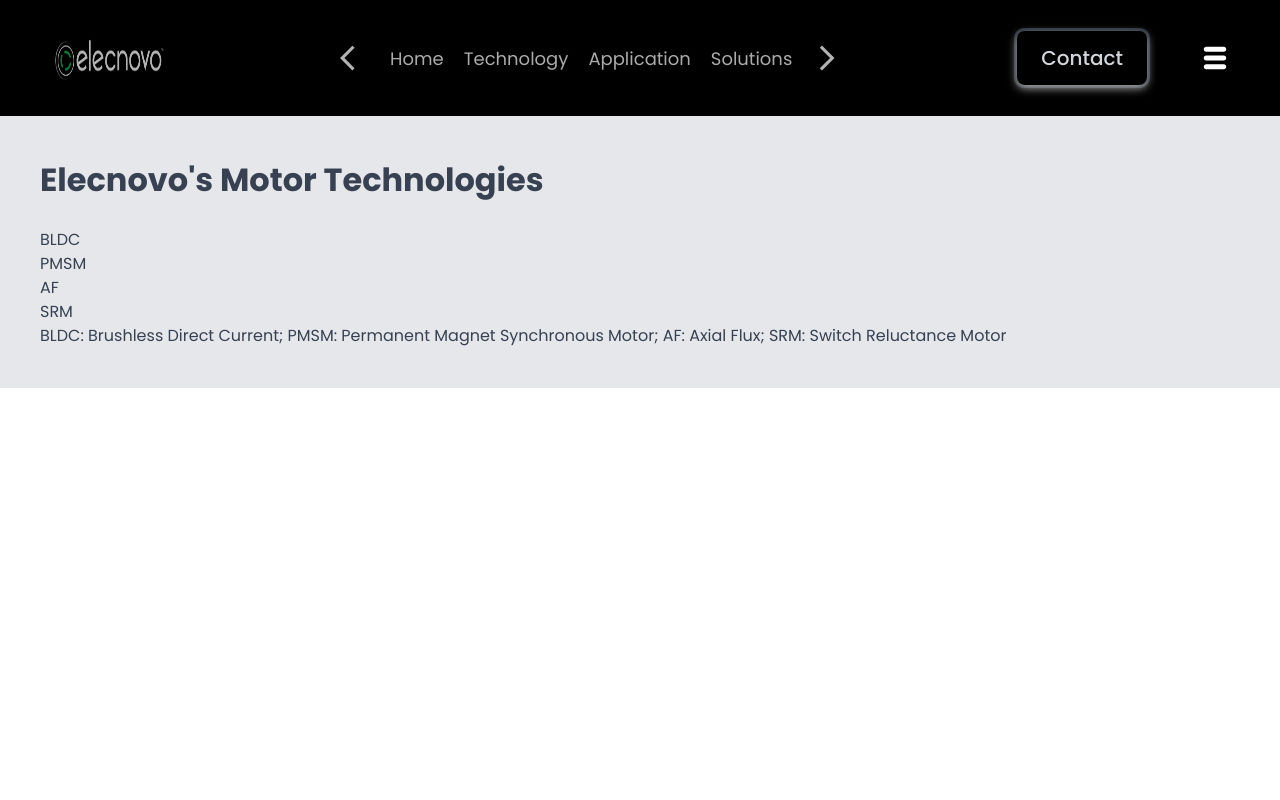
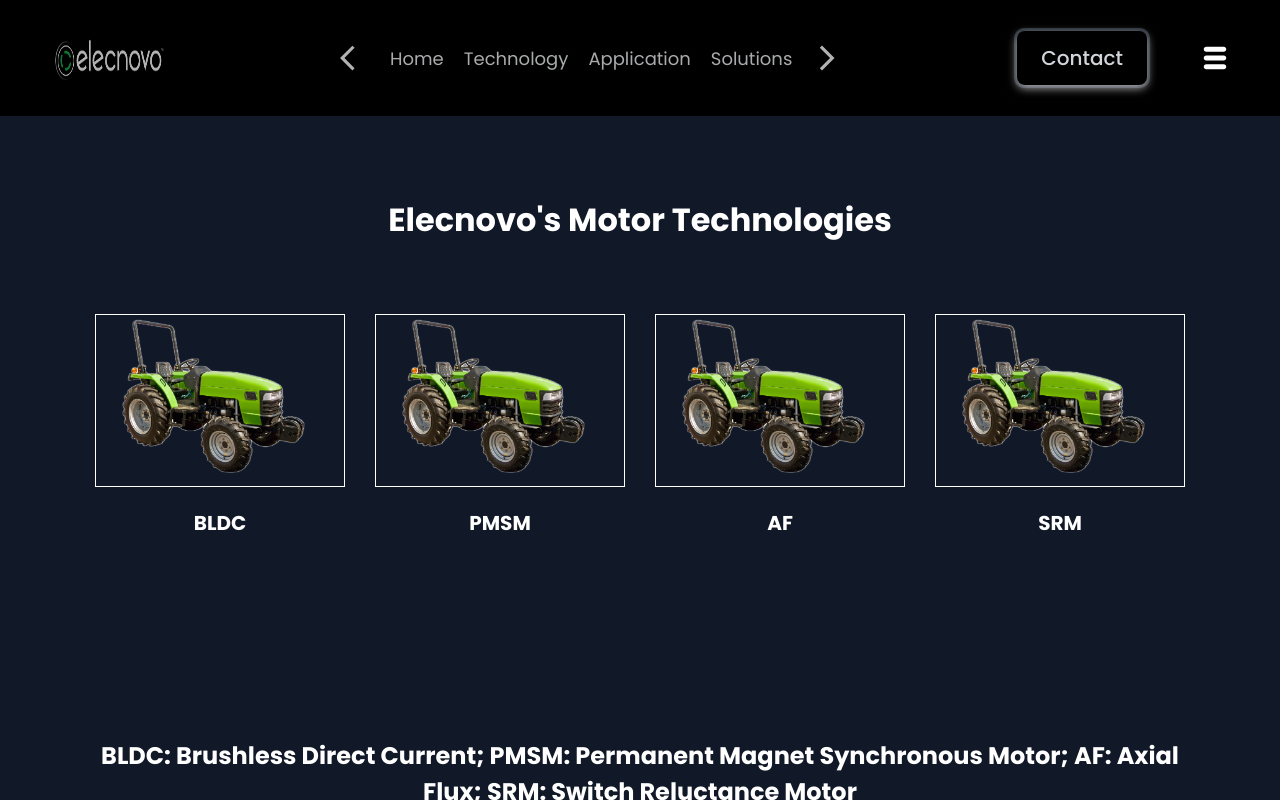
Before and after one commit to SeemaKumari62998/elecnovo_web, a React (Vite) app: page /technology in a window 1280 px wide. Built offline with nearby package versions, Linux system fonts and the light colour scheme; a web font is replaced by a local one.

Commit message:
menu list

```diff
--- a/src/App.jsx
+++ b/src/App.jsx
@@ -10,7 +10,7 @@ import AppLayout from "../ui/AppLayout";
 import { Toaster } from "react-hot-toast";
 import ApplicationDetails from "../ui/ApplicationDetails";
 import ProductDetail from "../ui/ProductDetail";
-import Career from "../ui/Career";
+import Achivements from "../ui/Achivemets";
 import Teams from "../ui/Teams";
 
 function App() {
@@ -28,7 +28,7 @@ function App() {
             <Route path="contact" element={<Contact />} />
             <Route path="applicationdetails" element={<ApplicationDetails />} />
             <Route path="productdetail" element={<ProductDetail />} />
-            <Route path="career" element={<Career />} />
+            <Route path="achivements" element={<Achivements />} />
             <Route path="teams" element={<Teams />} />
           </Route>
           <Route path="*" element={<PagenotFound />} />
--- a/src/pages/Products.jsx
+++ b/src/pages/Products.jsx
@@ -2,40 +2,44 @@ import { useNavigate } from "react-router-dom";
 import Button from "../../ui/Button";
 import styled from "styled-components";
 import { motion } from "framer-motion";
-import Application from "../pages/Application";
 
 const StyledContainer = styled.div`
   display: flex;
   justify-content: center;
-  align-items: center;
   height: 100vh;
-  margin-top: 200px;
-  color: var(--color-grey-300);
+  color: var(--color-grey-200);
 `;
 
 const StyledUl = styled.ul`
   list-style-type: none;
   padding: 0;
+  margin: 10px;
   display: grid;
-  grid-template-columns: repeat(2, 1fr);
-  grid-gap: 70px;
+  grid-template-columns: repeat(3, 1fr);
+
+  top: 0;
+  left: 0;
+  width: 100%;
 `;
 
-const StyledLi = styled.li`
+const StyledImage = styled.li`
   grid-column: span 1;
-  grid-row: span 1;
+  grid-row: span 2;
+  padding: 50px;
+  margin: 70px;
+  margin-top: 2px;
 `;
 
 const H3 = styled.h3`
   text-align: center;
   font-weight: 200px;
-  font-size: larger;
+  font-size: 30px;
 `;
 
-const StyledHeading = styled.h2`
-  text-align: center;
-  margin-top: 200px;
-`;
+// const StyledHeading = styled.h2`
+//   text-align: center;
+//   margin-top: 20px;
+// `;
 function Products() {
   const navigate = useNavigate();
 
@@ -46,8 +50,9 @@ function Products() {
   return (
     <>
       <StyledContainer>
+        {/* <StyledHeading>WELCOME</StyledHeading> */}
         <StyledUl>
-          <StyledLi
+          <StyledImage
             as={motion.li}
             initial={{ x: 100, opacity: 0 }}
             whileInView={{ x: 0, opacity: 1 }}
@@ -64,9 +69,9 @@ function Products() {
             <h2>1 KW BLDC/PMSM</h2>
             <h3>High Efficiency technology</h3>
             <Button onClick={handleExplore}>Explore</Button>
-          </StyledLi>
+          </StyledImage>
 
-          <StyledLi
+          <StyledImage
             as={motion.h3}
             initial={{ x: -100, opacity: 0 }}
             whileInView={{ x: 0, opacity: 1 }}
@@ -83,9 +88,9 @@ function Products() {
             <h2>1 KW BLDC/PMSM</h2>
             <h3>High Efficiency technology</h3>
             <Button onClick={handleExplore}>Explore</Button>
-          </StyledLi>
+          </StyledImage>
 
-          <StyledLi
+          <StyledImage
             as={motion.h3}
             initial={{ y: -100, opacity: 0 }}
             whileInView={{ y: 0, opacity: 1 }}
@@ -102,26 +107,7 @@ function Products() {
             <h2>1 KW BLDC/PMSM</h2>
             <h3>High Efficiency technology</h3>
             <Button onClick={handleExplore}>Explore</Button>
-          </StyledLi>
-
-          <StyledLi
-            as={motion.h3}
-            initial={{ y: 100, opacity: 0 }}
-            whileInView={{ y: 0, opacity: 1 }}
-            transition={{
-              delay: 0.4,
-              y: { type: "spring", stiffness: 60 },
-              opacity: { duration: 0.2 },
-              ease: "easeIn",
-              duration: 1,
-            }}
-          >
-            <H3>Product4</H3>
-            <img src="3D.PNG" alt="product" />
-            <h2>1 KW BLDC/PMSM</h2>
-            <h3>High Efficiency technology</h3>
-            <Button onClick={handleExplore}>Explore</Button>
-          </StyledLi>
+          </StyledImage>
         </StyledUl>
       </StyledContainer>
     </>
--- a/src/pages/Technology.jsx
+++ b/src/pages/Technology.jsx
@@ -3,32 +3,77 @@ import styled from "styled-components";
 const Container = styled.div`
   max-height: 100vh;
   width: 100%;
-  padding: 40px;
+  padding: 80px;
+  background-color: var(--color-grey-900);
+  display: flex;
+  flex-direction: column;
+  justify-content: center;
+  align-items: center;
+  color: white;
 `;
 const H1 = styled.h1`
-  height: 100%;
+  text-align: center;
+`;
+const H2 = styled.h2`
+  text-align: center;
+  margin-top: 200px;
+`;
+
+const Imagecontainer = styled.div`
+  margin-top: 50px;
+  display: flex;
+  flex-direction: row;
+`;
+
+const Image = styled.img`
+  width: 250px;
+  height: auto;
+  margin: 20px;
+  border: 1px solid white;
+`;
+
+const Div = styled.div`
+  display: flex;
+  flex-direction: column;
+  justify-content: center;
+  align-items: center;
+`;
+
+const P = styled.p`
+  font-weight: bold;
+  margin-top: 1px;
+  font-size: 20px;
 `;
 
 function Technology() {
   return (
     <Container>
       <H1>Elecnovo's Motor Technologies</H1>
+      <Imagecontainer>
+        <Div>
+          <Image src="tractor.png" alt="technology" />
+          <P>BLDC</P>
+        </Div>
 
-      <img src="" />
-      <img src="" />
-      <img src="" />
+        <Div>
+          <Image src="tractor.png" alt="technology" />
+          <P>PMSM</P>
+        </Div>
+        <Div>
+          <Image src="tractor.png" alt="technology" />
+          <P>AF</P>
+        </Div>
 
-      <div>
-        <p>BLDC</p>
-        <p>PMSM</p>
-        <p>AF</p>
-        <p>SRM</p>
-      </div>
+        <Div>
+          <Image src="tractor.png" alt="technology" />
+          <P>SRM</P>
+        </Div>
+      </Imagecontainer>
 
-      <p>
+      <H2>
         BLDC: Brushless Direct Current; PMSM: Permanent Magnet Synchronous
         Motor; AF: Axial Flux; SRM: Switch Reluctance Motor
-      </p>
+      </H2>
     </Container>
   );
 }
--- /dev/null
+++ b/ui/Achivemets.jsx
@@ -0,0 +1,64 @@
+import styled from "styled-components";
+
+const Container = styled.div`
+  display: flex;
+  flex-direction: column;
+  height: 100vh;
+  gap: 10px;
+  color: white;
+  margin: 40px;
+`;
+
+const Ul = styled.ul`
+  margin: 2s0px;
+`;
+
+const Li = styled.li`
+  padding: 20px;
+  background-color: black;
+  margin: 20px;
+  width: 0 auto;
+`;
+
+const P = styled.p`
+  margin: 5px;
+  font-size: 2rem;
+  text-align: left;
+`;
+const H1 = styled.h1`
+  margin: 20px;
+  color: var(--color-green-100);
+`;
+
+function Career() {
+  return (
+    <>
+      <Container>
+        <H1>Elecnovo's inventions</H1>
+
+        <Ul>
+          <Li>
+            ❌ Learning based motor control system for EV (Patent granted)
+          </Li>
+          <Li>❌ Sensor-less control system for BLDC motor (Patent granted)</Li>
+          <Li> ❌ Commutation system for electric motor (Patent pending) </Li>
+        </Ul>
+
+        <H1>The Solutions Elecnovo is bringing</H1>
+
+        <P>
+          Advanced Motor and Intelligent Controller technologies for Electric
+          Vehicles Unique solutions of motors and controllers for optimised
+          performance, higher efficiency and higher reliability
+          Custom-engineered solutions for application specific requirements Made
+          in India solution with lower total cost Competent engineering and
+          technical support
+        </P>
+
+        <H1>Add Certificate here</H1>
+      </Container>
+    </>
+  );
+}
+
+export default Career;
--- a/ui/AppLayout.jsx
+++ b/ui/AppLayout.jsx
@@ -12,7 +12,7 @@ const StyledAppLayout = styled.div`
 `;
 
 const Main = styled.main`
-  background-color: var(--color-grey-200);
+  background-color: var(--color-grey-900);
   margin-top: 116px;
   /* color: var(--color-grey-100); */
 `;
--- a/ui/ApplicationDetails.jsx
+++ b/ui/ApplicationDetails.jsx
@@ -7,7 +7,7 @@ const Container = styled.div`
   align-items: center;
   position: relative;
   width: 100%;
-  min-height: 100vh;
+  height: 100vh;
   background-color: black;
   overflow: hidden;
 `;
@@ -30,6 +30,7 @@ const TransparentSheet = styled.div`
   height: 100%;
   background-color: rgba(0, 0, 0, 0.2);
 `;
+
 const Div = styled.div`
   position: absolute;
   top: 40px;
@@ -43,11 +44,14 @@ const H1 = styled.h1`
 const Styleddiv = styled.div`
   position: absolute;
   border: 1px solid grey;
-  padding: 100px;
-  height: 70%;
-  text-align: left;
-  right: 8%;
-  width: 40%;
+
+  /* height: 60%; */
+  text-align: center;
+  left: 55%;
+  max-width: 80%;
+  padding: 20px;
+  margin: 0 auto;
+  top: 15%;
 `;
 
 function ApplicationDetails() {
@@ -57,11 +61,11 @@ function ApplicationDetails() {
         <Video src={engine_2} loop muted autoPlay />
         <TransparentSheet />
         <Div>
-          <H1>Elecnovo Technology </H1>
+          <H1>Elecnovo Applications</H1>
         </Div>
 
         <Styleddiv>
-          <p>Write up</p>
+          <p>Core Technology details</p>
         </Styleddiv>
       </Container>
     </>
--- a/ui/Career.jsx
+++ /dev/null
@@ -1,9 +0,0 @@
-function Career() {
-  return (
-    <div>
-      <h1>Career Page</h1>
-    </div>
-  );
-}
-
-export default Career;
--- a/ui/MenuList.jsx
+++ b/ui/MenuList.jsx
@@ -82,8 +82,8 @@ function Menu() {
             <NavLink to="/teams" onClick={closeMenu}>
               <MenuItem>Teams</MenuItem>
             </NavLink>
-            <NavLink to="/career" onClick={closeMenu}>
-              <MenuItem>Career</MenuItem>
+            <NavLink to="/achivements" onClick={closeMenu}>
+              <MenuItem>Achivements</MenuItem>
             </NavLink>
           </Border>
 
--- a/ui/Teams.jsx
+++ b/ui/Teams.jsx
@@ -1,8 +1,53 @@
+import styled from "styled-components";
+
+const Container = styled.div`
+  height: 100vh;
+  display: flex;
+  align-items: center;
+  justify-content: center;
+  color: var(--color-grey-200);
+  gap: 40px;
+`;
+
+const Section = styled.div`
+  border: 1px solid white;
+  width: 25%;
+  padding: 10px;
+  text-align: left;
+`;
+
+const Image = styled.img`
+  border: 1px solid pink;
+  margin: 30px;
+  width: auto;
+  max-height: 100%;
+`;
+
 function Teams() {
   return (
-    <div>
-      <h1>Teams page</h1>
-    </div>
+    <Container>
+      <Image src="" alt="photo" />
+      <Section>
+        <h3>
+          Ratul Borah <br /> Founder and CEO
+        </h3>
+        <p>
+          B.E., M. Engg. Entrepreneur and innovation expert 26 years of
+          industrial & business experience 20 years of motor design, development
+          & manufacturing experience
+        </p>
+      </Section>
+
+      <Image src="" alt="photo" />
+      <Section>
+        <p>Santanoo Medhi Co-Founder</p>
+        <p>
+          B.E., M. Engg. 9 years experience as CEO / MD 28 years of management &
+          manufacturing 17 years of motor design, development & manufacturing
+          experience
+        </p>
+      </Section>
+    </Container>
   );
 }
 
```
Also changed, not shown: src/pages/About.jsx (+7 -0 lines).
